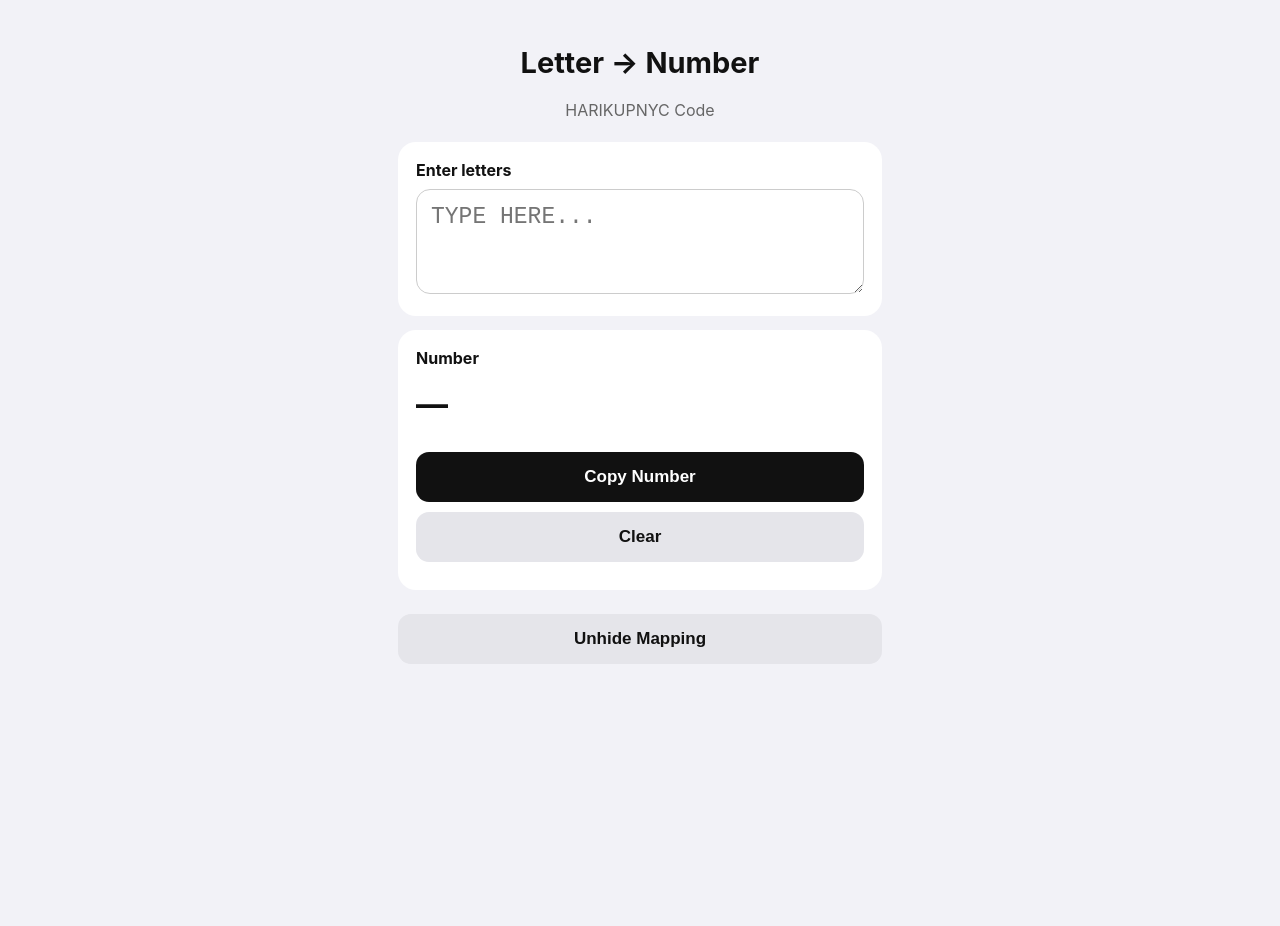
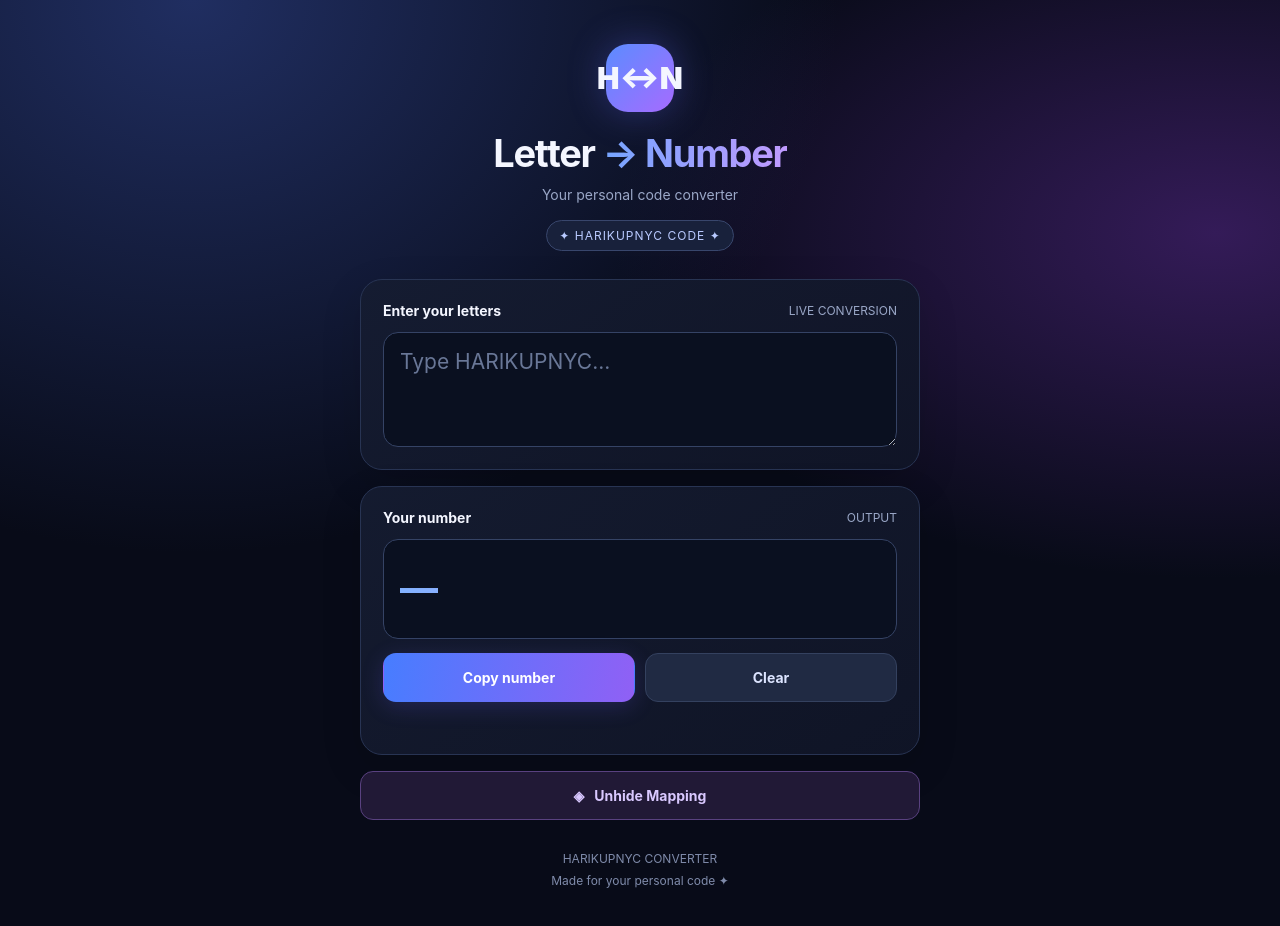
Before and after one commit to krishnakhambhadiya9925-code/letter-number-converter, a plain HTML site: page index.html in a window 1280 px wide. Before the commit the page ends 800 px from the top, so only its background shows below. Drawn offline with Linux system fonts and the light colour scheme.

Commit message:
Update index.html

```diff
--- a/index.html
+++ b/index.html
@@ -4,97 +4,335 @@
 <head>
 <meta charset="UTF-8">
 <meta name="viewport" content="width=device-width, initial-scale=1">
-<meta name="theme-color" content="#111111">
-<title>HARIKUPNYC Converter</title>
+<meta name="theme-color" content="#080b18">
+<title>HARIKUPNYC | Letter to Number</title>
+
 <style>
-* { box-sizing: border-box; }
+* {
+  box-sizing: border-box;
+}
+
+:root {
+  --bg: #080b18;
+  --card: #12182b;
+  --border: #283453;
+  --blue: #5b8cff;
+  --purple: #a66bff;
+  --text: #f4f6ff;
+  --muted: #9aa7c7;
+}
+
 body {
   margin: 0;
-  background: #f2f2f7;
-  color: #111;
-  font-family: -apple-system, BlinkMacSystemFont, Arial, sans-serif;
+  min-height: 100vh;
+  padding: 24px 16px 40px;
+  color: var(--text);
+  background:
+    radial-gradient(ellipse at 15% 0%, #202e61 0, transparent 42%),
+    radial-gradient(ellipse at 95% 25%, #341b58 0, transparent 35%),
+    var(--bg);
+  font-family: -apple-system, BlinkMacSystemFont, "Segoe UI", Arial, sans-serif;
 }
+
 main {
-  max-width: 520px;
-  margin: auto;
-  padding: 26px 18px;
+  width: 100%;
+  max-width: 560px;
+  margin: 0 auto;
 }
-h1 { text-align: center; font-size: 29px; }
-.sub { text-align: center; color: #666; margin-bottom: 22px; }
+
+header {
+  text-align: center;
+  padding: 20px 0 28px;
+}
+
+.logo {
+  display: inline-flex;
+  align-items: center;
+  justify-content: center;
+  width: 68px;
+  height: 68px;
+  margin-bottom: 18px;
+  border-radius: 22px;
+  font-size: 30px;
+  font-weight: 900;
+  background: linear-gradient(135deg, var(--blue), var(--purple));
+  box-shadow: 0 0 38px #6a6bff55;
+}
+
+h1 {
+  margin: 0;
+  font-size: clamp(28px, 7vw, 38px);
+  letter-spacing: -1.3px;
+}
+
+h1 span {
+  background: linear-gradient(90deg, #75a5ff, #c09aff);
+  background-clip: text;
+  -webkit-background-clip: text;
+  color: transparent;
+}
+
+.subtitle {
+  color: var(--muted);
+  font-size: 14px;
+  margin-top: 10px;
+}
+
+.pill {
+  display: inline-block;
+  margin-top: 17px;
+  padding: 7px 12px;
+  border: 1px solid #38466c;
+  border-radius: 30px;
+  color: #b9caff;
+  background: #18213b;
+  font-size: 12px;
+  letter-spacing: 1px;
+}
+
 .card {
-  background: white;
-  border-radius: 18px;
-  padding: 18px;
-  margin-bottom: 14px;
+  padding: 22px;
+  margin-bottom: 16px;
+  border: 1px solid var(--border);
+  border-radius: 22px;
+  background: linear-gradient(145deg, #151c31ee, #101527ee);
+  box-shadow: 0 14px 40px #00000020;
 }
-label { font-weight: bold; display: block; margin-bottom: 9px; }
+
+.label-row {
+  display: flex;
+  justify-content: space-between;
+  align-items: center;
+  gap: 12px;
+  margin-bottom: 13px;
+}
+
+label, .section-title {
+  font-size: 14px;
+  font-weight: 700;
+}
+
+.hint {
+  color: var(--muted);
+  font-size: 12px;
+}
+
 textarea {
+  display: block;
   width: 100%;
-  height: 105px;
-  border: 1px solid #ccc;
-  border-radius: 14px;
-  padding: 14px;
-  font-size: 23px;
-  text-transform: uppercase;
+  min-height: 115px;
+  resize: vertical;
+  padding: 16px;
+  border: 1px solid #354365;
+  border-radius: 15px;
+  outline: none;
+  color: white;
+  background: #0a1020;
+  font: inherit;
+  font-size: 21px;
+  transition: border-color .2s, box-shadow .2s;
 }
-.result {
-  min-height: 65px;
-  font-size: 32px;
-  font-weight: bold;
+
+textarea:focus {
+  border-color: var(--blue);
+  box-shadow: 0 0 0 3px #5b8cff22;
+}
+
+textarea::placeholder {
+  color: #697797;
+}
+
+.result-box {
+  min-height: 100px;
+  display: flex;
+  align-items: center;
+  padding: 16px;
   overflow-wrap: anywhere;
-  padding: 8px 0;
+  border: 1px solid #354365;
+  border-radius: 15px;
+  background: #0a1020;
 }
+
+#output {
+  width: 100%;
+  font-size: clamp(27px, 7vw, 38px);
+  line-height: 1.35;
+  font-weight: 800;
+  letter-spacing: 1px;
+  overflow-wrap: anywhere;
+  background: linear-gradient(90deg, #83b2ff, #c49aff);
+  background-clip: text;
+  -webkit-background-clip: text;
+  color: transparent;
+}
+
+.actions {
+  display: grid;
+  grid-template-columns: 1fr 1fr;
+  gap: 10px;
+  margin-top: 14px;
+}
+
 button {
+  min-height: 49px;
+  padding: 13px 15px;
+  border: 1px solid transparent;
+  border-radius: 13px;
+  font: inherit;
+  font-size: 14px;
+  font-weight: 750;
+  cursor: pointer;
+  transition: transform .15s, filter .15s, border-color .15s;
+}
+
+button:hover {
+  filter: brightness(1.12);
+}
+
+button:active {
+  transform: scale(.97);
+}
+
+.primary {
+  color: white;
+  background: linear-gradient(100deg, #477dff, #9060f5);
+  box-shadow: 0 5px 22px #705eff30;
+}
+
+.secondary {
+  color: #dce4ff;
+  border-color: #34415f;
+  background: #202a43;
+}
+
+.mapping-toggle {
   width: 100%;
-  border: 0;
-  border-radius: 13px;
-  padding: 15px;
-  margin-top: 10px;
-  font-size: 17px;
-  font-weight: bold;
+  margin-bottom: 16px;
+  color: #d9c8ff;
+  border-color: #594180;
+  background: #211936;
 }
-.primary { background: #111; color: white; }
-.secondary { background: #e5e5ea; color: #111; }
+
+#mapping[hidden] {
+  display: none !important;
+}
+
+.mapping-description {
+  margin: 8px 0 17px;
+  color: var(--muted);
+  font-size: 13px;
+  line-height: 1.6;
+}
+
 .grid {
   display: grid;
-  grid-template-columns: repeat(5, 1fr);
-  gap: 7px;
+  grid-template-columns: repeat(5, minmax(0, 1fr));
+  gap: 9px;
 }
+
 .cell {
-  background: #f2f2f7;
-  border-radius: 9px;
-  padding: 10px 2px;
+  padding: 13px 2px;
   text-align: center;
-  font-weight: bold;
+  border: 1px solid #344365;
+  border-radius: 12px;
+  background: #0b1223;
 }
-.status { text-align: center; color: green; margin-top: 10px; }
-[hidden] { display: none !important; }
+
+.cell strong {
+  display: block;
+  color: #91b5ff;
+  font-size: 19px;
+}
+
+.cell span {
+  display: block;
+  margin-top: 5px;
+  color: var(--muted);
+  font-size: 12px;
+}
+
+.status {
+  min-height: 18px;
+  margin-top: 12px;
+  color: #82e6bd;
+  text-align: center;
+  font-size: 13px;
+}
+
+footer {
+  padding: 12px 0 0;
+  color: #7f8baa;
+  text-align: center;
+  font-size: 12px;
+  line-height: 1.8;
+}
+
+@media (max-width: 380px) {
+  .card {
+    padding: 17px;
+  }
+
+  .grid {
+    gap: 6px;
+  }
+
+  .cell {
+    padding: 10px 1px;
+  }
+}
 </style>
 </head>
+
 <body>
 <main>
-  <h1>Letter → Number</h1>
-  <div class="sub">HARIKUPNYC Code</div>
+  <header>
+    <div class="logo">H↔N</div>
+    <h1>Letter <span>→ Number</span></h1>
+    <div class="subtitle">Your personal code converter</div>
+    <div class="pill">✦ HARIKUPNYC CODE ✦</div>
+  </header>
 
   <section class="card">
-    <label for="input">Enter letters</label>
-    <textarea id="input" placeholder="Type here..." autocapitalize="characters"></textarea>
+    <div class="label-row">
+      <label for="input">Enter your letters</label>
+      <span class="hint">LIVE CONVERSION</span>
+    </div>
+    <textarea id="input" placeholder="Type HARIKUPNYC..." autocapitalize="characters" spellcheck="false"></textarea>
   </section>
 
   <section class="card">
-    <label>Number</label>
-    <div id="output" class="result">—</div>
-    <button class="primary" id="copy">Copy Number</button>
-    <button class="secondary" id="clear">Clear</button>
-    <div id="status" class="status"></div>
+    <div class="label-row">
+      <span class="section-title">Your number</span>
+      <span class="hint">OUTPUT</span>
+    </div>
+
+    <div class="result-box">
+      <div id="output">—</div>
+    </div>
+
+    <div class="actions">
+      <button class="primary" id="copy">Copy number</button>
+      <button class="secondary" id="clear">Clear</button>
+    </div>
+    <div class="status" id="status" aria-live="polite"></div>
   </section>
 
-  <button class="secondary" id="toggle">Unhide Mapping</button>
+  <button class="mapping-toggle" id="toggle" aria-expanded="false" aria-controls="mapping">
+    ◈ &nbsp; Unhide Mapping
+  </button>
 
   <section class="card" id="mapping" hidden>
-    <label>Your Letter Mapping</label>
-    <div id="grid" class="grid"></div>
+    <div class="section-title">Your secret mapping</div>
+    <p class="mapping-description">
+      Each letter has its own number. Keep your code private.
+    </p>
+    <div class="grid" id="grid"></div>
   </section>
+
+  <footer>
+    HARIKUPNYC CONVERTER<br>
+    Made for your personal code ✦
+  </footer>
 </main>
 
 <script>
@@ -121,21 +359,35 @@ const grid = document.getElementById("grid");
 Object.entries(map).forEach(([letter, number]) => {
   const cell = document.createElement("div");
   cell.className = "cell";
-  cell.textContent = letter + " = " + number;
+
+  const letterText = document.createElement("strong");
+  letterText.textContent = letter;
+
+  const numberText = document.createElement("span");
+  numberText.textContent = "＝ " + number;
+
+  cell.append(letterText, numberText);
   grid.appendChild(cell);
 });
 
 function convert() {
   const letters = input.value.toUpperCase();
   input.value = letters;
+
   output.textContent =
     [...letters].map(letter => map[letter] ?? letter).join("") || "—";
+
+  status.textContent = "";
 }
 
 input.addEventListener("input", convert);
 
 document.getElementById("copy").addEventListener("click", async () => {
-  if (output.textContent === "—") return;
+  if (output.textContent === "—") {
+    status.textContent = "Enter some letters first.";
+    return;
+  }
+
   try {
     await navigator.clipboard.writeText(output.textContent);
   } catch (error) {
@@ -143,22 +395,31 @@ document.getElementById("copy").addEventListener("click", async () => {
     temp.value = output.textContent;
     document.body.appendChild(temp);
     temp.select();
-    document.execCommand("copy");
+    const copied = document.execCommand("copy");
     temp.remove();
+
+    if (!copied) {
+      status.textContent = "Copy failed. Please select the number.";
+      return;
+    }
   }
-  status.textContent = "Copied!";
-  setTimeout(() => status.textContent = "", 1500);
+
+  status.textContent = "✓ Number copied!";
 });
 
 document.getElementById("clear").addEventListener("click", () => {
   input.value = "";
   convert();
   input.focus();
+  status.textContent = "Cleared.";
 });
 
 toggle.addEventListener("click", () => {
   mapping.hidden = !mapping.hidden;
-  toggle.textContent = mapping.hidden ? "Unhide Mapping" : "Hide Mapping";
+  toggle.textContent = mapping.hidden
+    ? "◈   Unhide Mapping"
+    : "◈   Hide Mapping";
+  toggle.setAttribute("aria-expanded", String(!mapping.hidden));
 });
 
 convert();
```
